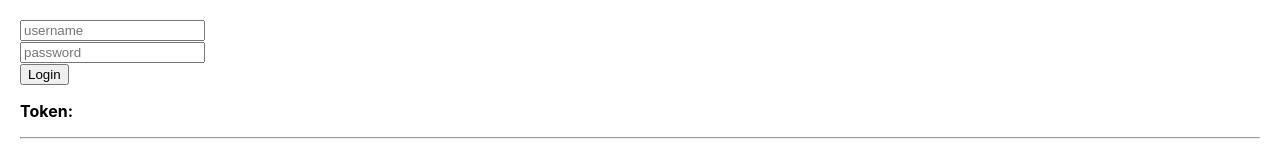
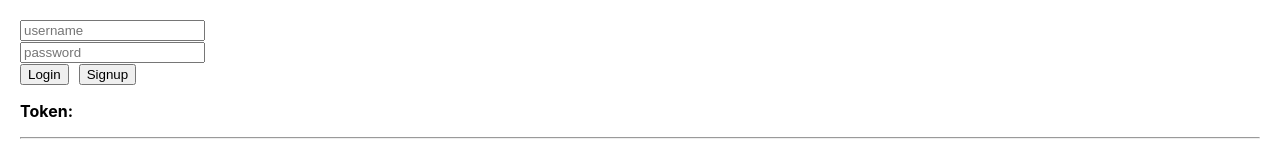
Before and after one commit to Mru1201/Task-Master-App, a React (Create React App) app in the folder task-ui/: page / in a window 1280 px wide. Shown: the part 132-286 px from the top of the page. Built offline with nearby package versions, Linux system fonts and the light colour scheme.

Commit message:
implemented signup in App.js

```diff
--- a/task-ui/src/App.js
+++ b/task-ui/src/App.js
@@ -11,7 +11,23 @@ function App() {
   const [title, setTitle] = useState("");
   const [tasks, setTasks] = useState([]);
 
-  // // 🔐 LOGIN
+  // 📝 SIGNUP
+  const signup = async () => {
+    const res = await fetch(`${API}/signup`, {
+      method: "POST",
+      headers: {
+        "Content-Type": "application/json",
+      },
+      body: JSON.stringify({ username, password }),
+    });
+  const data = await res.json();
+  if (res.ok) {
+    alert("Signup successful! Please login.");
+  } else {
+    alert(`Signup failed: ${data.detail}`);
+  }
+};
+  // 🔐 LOGIN
   const login = async () => {
     const res = await fetch(`${API}/login`, {
       method: "POST",
@@ -93,6 +109,7 @@ function App() {
       <br />
 
       <button onClick={login}>Login</button>
+      <button onClick={signup} style={{ marginLeft: 10 }}>Signup</button>
 
       <p><b>Token:</b> {token}</p>
 
```
